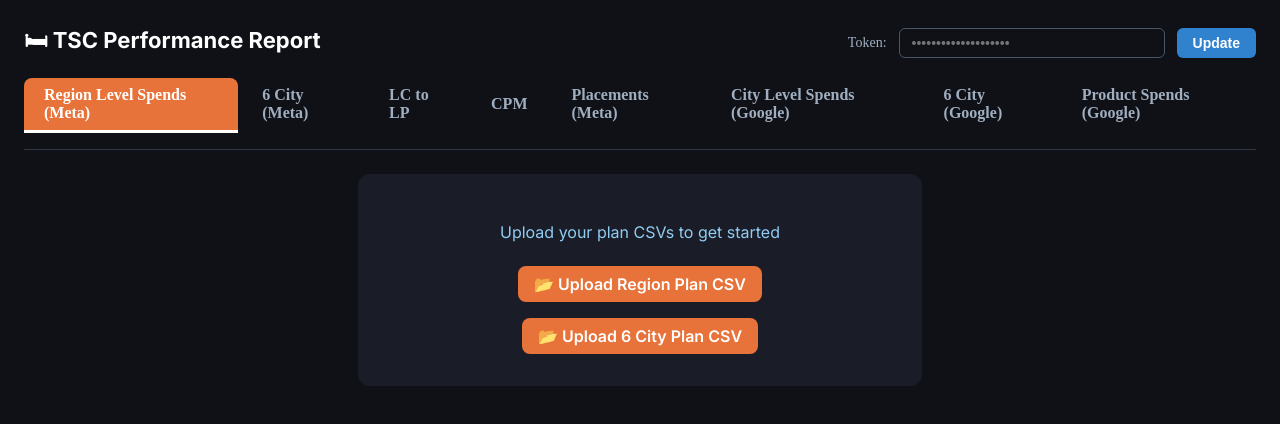
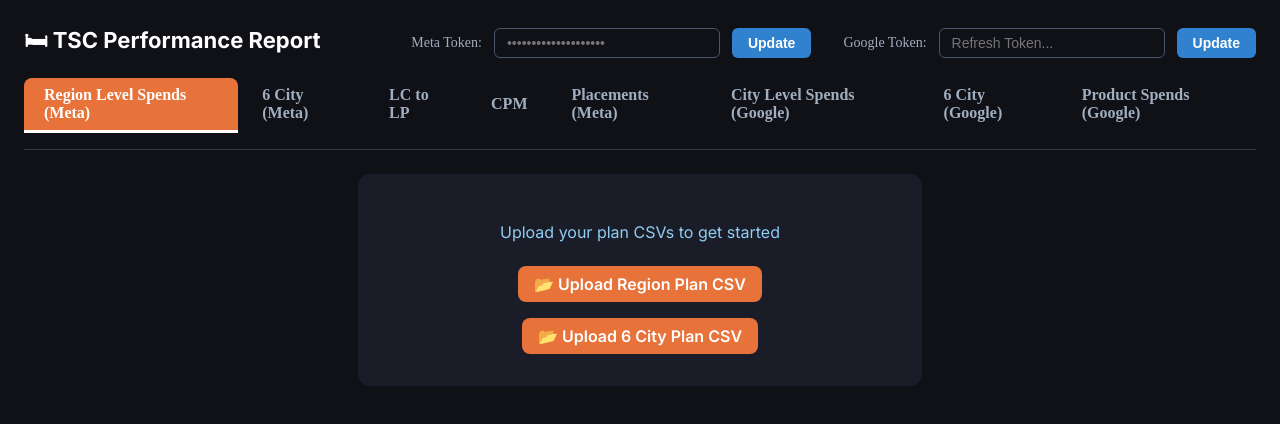
Before and after one commit to abagariya4-netizen/TSC-Performance-Marketing-Report, a Next.js app: page /meta in a window 1280 px wide. Shown: the top 424 px of the page. Built offline with nearby package versions, Linux system fonts and the light colour scheme.

Commit message:
feat: add Google refresh token input for dynamic overrides

```diff
--- a/components/TokenInput.tsx
+++ b/components/TokenInput.tsx
@@ -4,57 +4,46 @@ import React, { useState, useEffect } from 'react';
 import { useRouter } from 'next/navigation';
 
 export default function TokenInput() {
-  const [token, setToken] = useState('');
+  const [metaToken, setMetaToken] = useState('');
+  const [googleToken, setGoogleToken] = useState('');
   const [isClient, setIsClient] = useState(false);
   const router = useRouter();
 
   useEffect(() => {
     setIsClient(true);
-    // Read existing meta_token from cookie
+    // Read existing tokens from cookies
     const cookies = document.cookie.split('; ');
     const metaCookie = cookies.find(row => row.startsWith('meta_token='));
     if (metaCookie) {
-      setToken(metaCookie.split('=')[1]);
+      setMetaToken(metaCookie.split('=')[1]);
+    }
+    const googleCookie = cookies.find(row => row.startsWith('google_refresh_token='));
+    if (googleCookie) {
+      setGoogleToken(googleCookie.split('=')[1]);
     }
   }, []);
 
-  const handleUpdate = () => {
-    if (token.trim()) {
-      // Set for 30 days
-      document.cookie = `meta_token=${token.trim()}; path=/; max-age=2592000; samesite=strict`;
+  const handleUpdateMeta = () => {
+    if (metaToken.trim()) {
+      document.cookie = `meta_token=${metaToken.trim()}; path=/; max-age=2592000; samesite=strict`;
     } else {
-      // Clear cookie
       document.cookie = `meta_token=; path=/; max-age=0; samesite=strict`;
+    }
+    router.refresh();
+  };
+
+  const handleUpdateGoogle = () => {
+    if (googleToken.trim()) {
+      document.cookie = `google_refresh_token=${googleToken.trim()}; path=/; max-age=2592000; samesite=strict`;
+    } else {
+      document.cookie = `google_refresh_token=; path=/; max-age=0; samesite=strict`;
     }
     router.refresh();
   };
 
   if (!isClient) return null;
 
-  return (
-    <div style={{ display: 'flex', alignItems: 'center', gap: '12px' }}>
-      <label style={{ color: '#a0aec0', fontSize: '14px', fontWeight: 500 }}>
-        Token:
-      </label>
-      <input
-        type="password"
-        value={token}
-        onChange={(e) => setToken(e.target.value)}
-        placeholder="••••••••••••••••••••"
-        style={{
-          background: '#0f1117',
-          border: '1px solid #4a5568',
-          color: 'white',
-          padding: '6px 12px',
-          borderRadius: '6px',
-          fontSize: '14px',
-          width: '240px',
-          outline: 'none'
-        }}
-      />
-      <button
-        onClick={handleUpdate}
-        style={{
+  const btnStyle = {
     background: '#3182ce',
     color: 'white',
     border: 'none',
@@ -64,12 +53,64 @@ export default function TokenInput() {
     fontWeight: 600,
     cursor: 'pointer',
     transition: 'background 0.2s'
-        }}
+  };
+
+  const inputStyle = {
+    background: '#0f1117',
+    border: '1px solid #4a5568',
+    color: 'white',
+    padding: '6px 12px',
+    borderRadius: '6px',
+    fontSize: '14px',
+    width: '200px',
+    outline: 'none'
+  };
+
+  return (
+    <div style={{ display: 'flex', alignItems: 'center', gap: '32px' }}>
+      {/* Meta Token */}
+      <div style={{ display: 'flex', alignItems: 'center', gap: '12px' }}>
+        <label style={{ color: '#a0aec0', fontSize: '14px', fontWeight: 500 }}>
+          Meta Token:
+        </label>
+        <input
+          type="password"
+          value={metaToken}
+          onChange={(e) => setMetaToken(e.target.value)}
+          placeholder="••••••••••••••••••••"
+          style={inputStyle}
+        />
+        <button
+          onClick={handleUpdateMeta}
+          style={btnStyle}
           onMouseOver={(e) => e.currentTarget.style.background = '#2b6cb0'}
           onMouseOut={(e) => e.currentTarget.style.background = '#3182ce'}
         >
           Update
         </button>
       </div>
+
+      {/* Google Token */}
+      <div style={{ display: 'flex', alignItems: 'center', gap: '12px' }}>
+        <label style={{ color: '#a0aec0', fontSize: '14px', fontWeight: 500 }}>
+          Google Token:
+        </label>
+        <input
+          type="password"
+          value={googleToken}
+          onChange={(e) => setGoogleToken(e.target.value)}
+          placeholder="Refresh Token..."
+          style={inputStyle}
+        />
+        <button
+          onClick={handleUpdateGoogle}
+          style={btnStyle}
+          onMouseOver={(e) => e.currentTarget.style.background = '#2b6cb0'}
+          onMouseOut={(e) => e.currentTarget.style.background = '#3182ce'}
+        >
+          Update
+        </button>
+      </div>
+    </div>
   );
 }
--- a/lib/googleAdsAuth.ts
+++ b/lib/googleAdsAuth.ts
@@ -1,11 +1,26 @@
+import { cookies } from 'next/headers';
+
 export async function getGoogleAdsAccessToken(): Promise<string> {
+  let refreshToken = process.env.GOOGLE_REFRESH_TOKEN!;
+
+  try {
+    const cookieStore = cookies();
+    const overrideToken = cookieStore.get('google_refresh_token')?.value;
+    if (overrideToken) {
+      refreshToken = overrideToken;
+    }
+  } catch (e) {
+    // cookies() throws an error if called outside of a Request context
+    // Safe to ignore, fallback to env var
+  }
+
   const res = await fetch('https://oauth2.googleapis.com/token', {
     method: 'POST',
     headers: { 'Content-Type': 'application/x-www-form-urlencoded' },
     body: new URLSearchParams({
       client_id:     process.env.GOOGLE_CLIENT_ID!,
       client_secret: process.env.GOOGLE_CLIENT_SECRET!,
-      refresh_token: process.env.GOOGLE_REFRESH_TOKEN!,
+      refresh_token: refreshToken,
       grant_type:    'refresh_token',
     }),
   });
```
Lines whose indentation alone changed are shown as unchanged.
